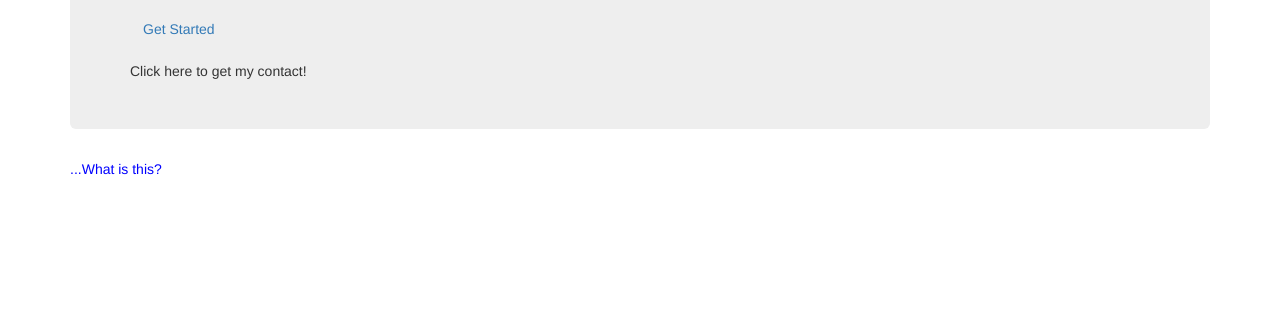
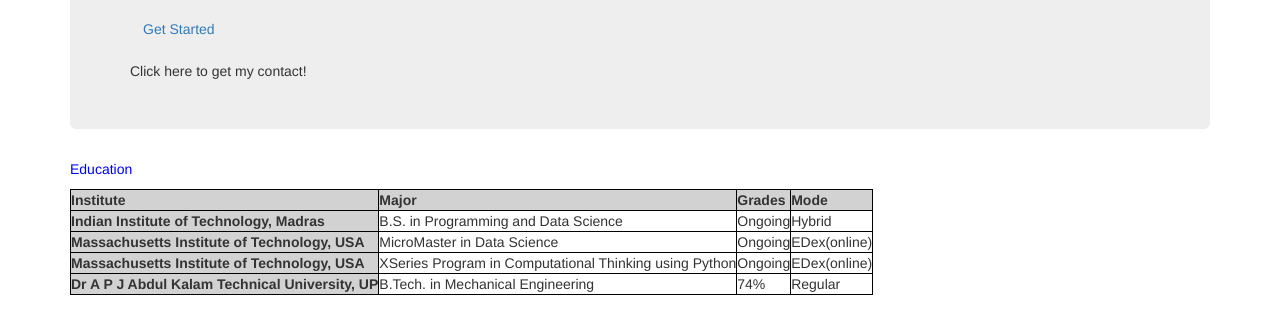
Before and after one commit to amnksngh/amnksngh.github.io, a plain HTML site: page index.html in a window 1280 px wide. Shown: the part 310-644 px from the top of the page. Drawn offline with Linux system fonts and the light colour scheme.

Commit message:
Added a table with education details

```diff
--- a/css/styles.css
+++ b/css/styles.css
@@ -59,3 +59,16 @@
   from {opacity: 0;}
   to {opacity:1 ;}
 }
+
+#education {
+	border: 1px solid black;
+	border-collapse: collapse;
+}
+#tc {
+	border: 1px solid black;
+	border-collapse: collapse;
+}
+
+th {
+	background-color: #d2d2d2;
+}
--- a/index.html
+++ b/index.html
@@ -49,9 +49,41 @@
 		</div>
 		<div class="container-fluid">
 	  	<div class="row">
-	    	<p>...What is this?</p>
+	    	<p>Education</p>
 	  	</div>
 		</div>
+		<table id="education">
+		  <tr>
+		    <th id="tc">Institute</th>
+		    <th id="tc">Major</th>
+		    <th id="tc">Grades</th>
+				<th id="tc">Mode</th>
+		  </tr>
+		  <tr>
+		    <th id="tc">Indian Institute of Technology, Madras</th>
+		    <td id="tc">B.S. in Programming and Data Science</td>
+		    <td id="tc">Ongoing</td>
+				<td id="tc">Hybrid</td>
+		  </tr>
+			<tr>
+		    <th id="tc">Massachusetts Institute of Technology, USA</th>
+		    <td id="tc">MicroMaster in Data Science</td>
+		    <td id="tc">Ongoing</td>
+				<td id="tc">EDex(online)</td>
+		  </tr>
+			<tr>
+		    <th id="tc">Massachusetts Institute of Technology, USA</th>
+		    <td id="tc">XSeries Program in Computational Thinking using Python</td>
+		    <td id="tc">Ongoing</td>
+				<td id="tc">EDex(online)</td>
+		  </tr>
+		  <tr>
+		    <th id="tc">Dr A P J Abdul Kalam Technical University, UP</th>
+		    <td id="tc">B.Tech. in Mechanical Engineering</td>
+		    <td id="tc">74%</td>
+				<td id="tc">Regular</td>
+		  </tr>
+		</table>
 	</div>
 	<script src="js/jquery-3.6.0.min.js"></script>
 	<script src="js/scripts.js"></script>
```
